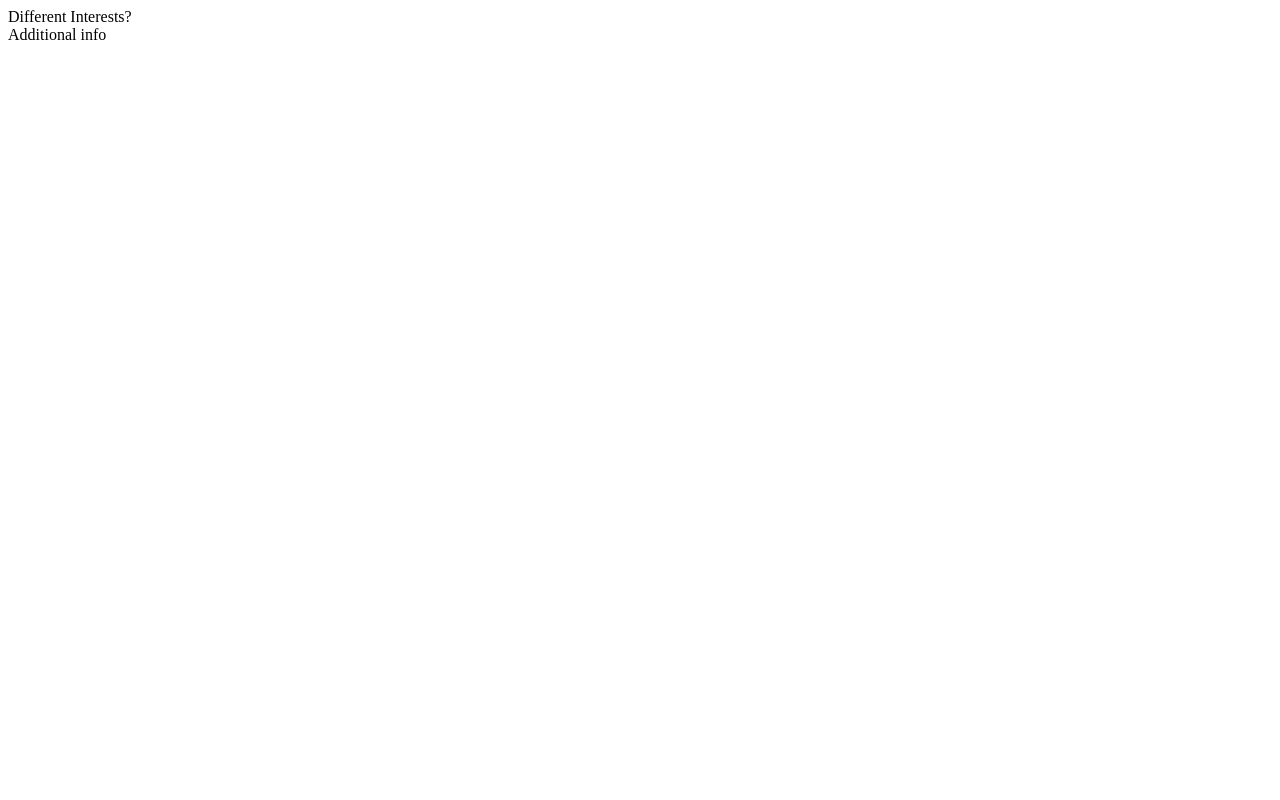
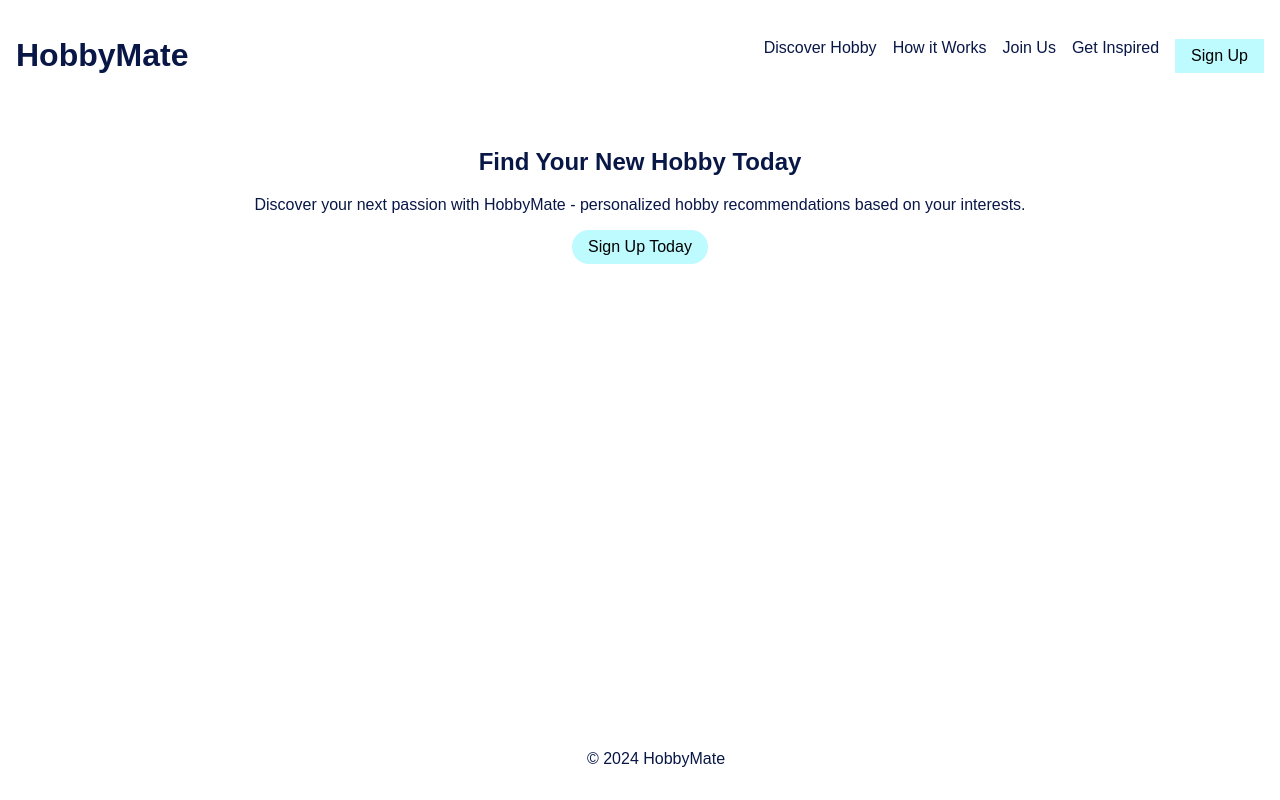
Before and after one commit to starles-barkley/HobbyGenerator, a plain HTML site: page home.html in a window 1280 px wide. Drawn offline with Linux system fonts and the light colour scheme.

Commit message:
move test html into working homepage html;

```diff
--- a/home.html
+++ b/home.html
@@ -1,25 +1,31 @@
 <!DOCTYPE html>
-<html lang="en" dir="ltr">
+<html lang="en">
 <head>
-        <meta charset="utf-8">
-        <meta name="viewport" content="initial-scale=1.0, width=device-width, viewport-fit=cover">
-        <meta name="description" content="Hobby Generator">
-        <!-- <link rel="icon" type="image/x-icon" href="./favicon.ico"> -->
-        <!-- <link rel="icon" type="image/png" href="./favicon.png"> -->
-        <title>
-            HobbyMate
-        </title>
+    <meta charset="UTF-8">
+    <meta name="viewport" content="width=device-width, initial-scale=1.0">
+    <title>HobbyMate</title>
+    <link rel="stylesheet" href="styles.css">
+</head>
 <body>
     <header>
-
+        <div class="nav-bar">
+            <h1>HobbyMate</h1>
+            <nav>
+                <a href="#">Discover Hobby</a>
+                <a href="#">How it Works</a>
+                <a href="#">Join Us</a>
+                <a href="#">Get Inspired</a>
+                <button class="button">Sign Up</button>
+            </nav>
+        </div>
     </header>
     <main>
-                Different Interests?
+        <h2>Find Your New Hobby Today </h2>
+        <p>Discover your next passion with HobbyMate - personalized hobby recommendations based on your interests.</p>
+        <button class="pill-button">Sign Up Today</button>
     </main>
     <footer>
-                Additional info
+        <p>&copy; 2024 HobbyMate</p>
     </footer>
 </body>
-    </head>
-
 </html>
```
Lines whose indentation alone changed are shown as unchanged.
